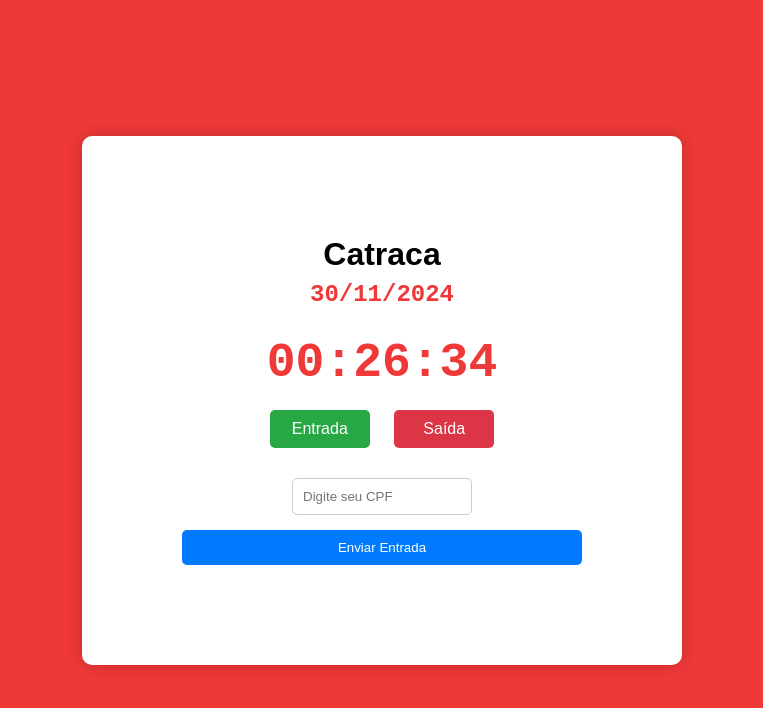
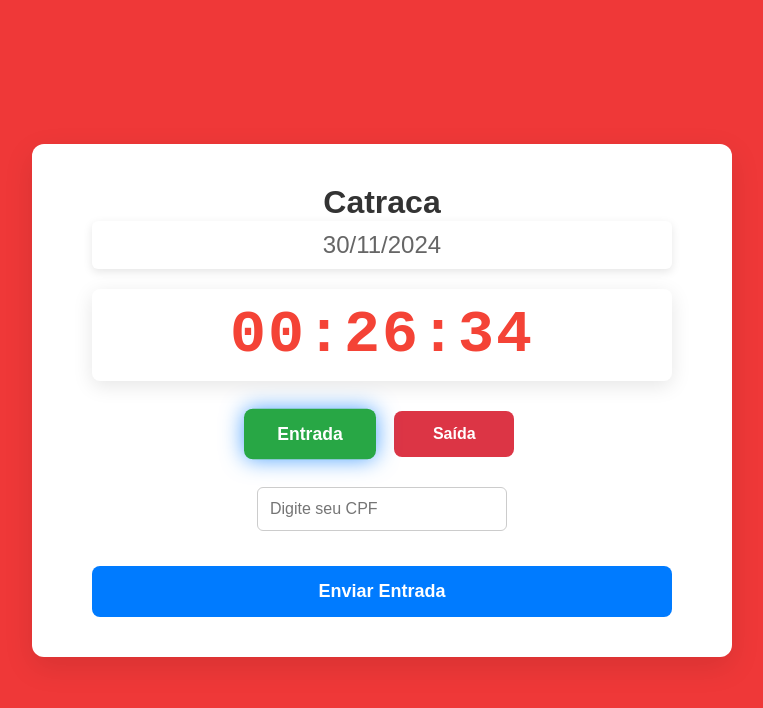
Before and after one commit to devMarcos12/ProjetoIntegrador_2, a plain HTML site: page catraca/index.html in a window 1280 px wide. Both pictures are taken after a click on the button "Entrada". Shown: the whole page, without its empty margins (258-1021 px from the left). Drawn offline with Linux system fonts and the light colour scheme.

Commit message:
Fix: Improved the catraca design

```diff
--- a/catraca/css/style.css
+++ b/catraca/css/style.css
@@ -8,62 +8,83 @@ body {
     display: flex;
     align-items: center;
     justify-content: center;
-    height: 100vh;
-    background-color: rgb(239, 56, 56);;
-    font-family: Arial, sans-serif;
+    min-height: 100vh;
+    background-color: rgb(239, 56, 56); /* Fundo vermelho original */
+    font-family: 'Poppins', Arial, sans-serif;
+    color: #333;
 }
 
 .interface {
     background-color: #fff;
-    padding: 100px;
-    width: 600px;
+    padding: 40px 60px;
+    width: 100%;
+    max-width: 700px; /* Limita a largura para dispositivos grandes */
     text-align: center;
-    border-radius: 10px;
-    box-shadow: 0 0 15px rgba(0, 0, 0, 0.2);
+    border-radius: 12px; /* Bordas mais arredondadas */
+    box-shadow: 0 10px 30px rgba(0, 0, 0, 0.1); /* Sombra suave para dar profundidade */
+    transition: all 0.3s ease;
 }
 
 h2 {
-    font-size: 40px;
-
+    font-size: 38px;
+    font-weight: 700;
+    color: #1a1a1a;
+    margin-bottom: 20px;
 }
 
-/* Relógio digital */
 .relogio {
-    font-size: 48px;
+    font-size: 60px;
     font-weight: bold;
-    color: rgb(239, 56, 56);;
+    color: #f44336; /* Cor vibrante para chamar atenção */
     font-family: 'Courier New', Courier, monospace;
-    padding: 10px 20px;
-    border-radius: 5px;
-    display: inline-block;
+    padding: 12px 25px;
+    background-color: #fff; /* Fundo branco com bordas arredondadas */
+    border-radius: 8px;
+    box-shadow: 0 5px 20px rgba(0, 0, 0, 0.1);
+    margin: 20px 0;
+    letter-spacing: 2px; /* Espaçamento entre letras */
 }
 
 .data {
     font-size: 24px;
-    font-weight: bold;
-    color: rgb(239, 56, 56);;
-    font-family: 'Courier New', Courier, monospace;
-    padding: 8px 16px;
-    border-radius: 5px;
-    margin-bottom: 10px;
+    font-weight: 500;
+    color: #666;
+    font-family: 'Poppins', Arial, sans-serif;
+    padding: 10px 20px;
+    border-radius: 6px;
+    background-color: #fff;
+    box-shadow: 0 3px 10px rgba(0, 0, 0, 0.1);
+    margin-bottom: 15px;
 }
 
-/* botoes */
+/* Estilos para os botões */
 .botoes button {
-    width: 100px;
-    padding: 10px;
+    width: 120px;
+    padding: 14px 20px;
     margin: 10px;
     border: none;
-    border-radius: 5px;
+    border-radius: 8px;
     cursor: pointer;
     font-size: 16px;
+    font-weight: 600;
     color: #fff;
-    transition: background-color 0.3s;
-    button:active {
-        background-color: #808080; /* Cinza */
-    }
+    background-color: #007bff; /* Azul padrão */
+    transition: all 0.3s ease;
 }
 
+/* Efeito de hover nos botões */
+.botoes button:hover {
+    background-color: #0056b3;
+    transform: translateY(-4px);
+}
+
+/* Efeito de clique nos botões */
+.botoes button:active {
+    background-color: #004085;
+    transform: translateY(2px);
+}
+
+/* Botões com cores específicas */
 #entrada {
     background-color: #28a745;
 }
@@ -72,32 +93,60 @@ h2 {
     background-color: #dc3545;
 }
 
-.botoes button.active {
-    background-color: #ffc107;
+/* Alteração de cor quando o botão é clikado */
+.botoes button.active-entrada {
+    background-color: #34b23f;
+    box-shadow: 0 0 20px rgba(0, 123, 255, 0.7);
+    transform: scale(1.1);
 }
 
-/* label do CPF */
+.botoes button.active-saida {
+    background-color: #f44336;
+    box-shadow: 0 0 20px rgba(255, 87, 34, 0.7);
+    transform: scale(1.1);
+}
+
+
 .cpf-form {
     display: none;
     margin-top: 20px;
 }
 
 .cpf-form input {
-    padding: 10px;
-    width: 180px;
+    padding: 12px;
+    width: 100%;
+    max-width: 250px;
     border: 1px solid #ccc;
-    border-radius: 5px;
-    margin-bottom: 10px;
+    border-radius: 6px;
+    font-size: 16px;
+    transition: border-color 0.3s ease;
+    margin-bottom: 20px;
 }
 
-/* Botões de Enviar */
+.cpf-form input:focus {
+    border-color: #007bff;
+    outline: none;
+}
+
+/* Botões de enviar com maior destaque */
 #enviar-entrada, #enviar-saida {
     width: 100%;
-    padding: 10px;
+    padding: 15px;
     color: #fff;
     border: none;
-    border-radius: 5px;
+    border-radius: 8px;
     cursor: pointer;
-    margin-top: 5px;
+    font-size: 18px;
+    font-weight: 600;
+    margin-top: 15px;
     background-color: #007bff;
+    transition: background-color 0.3s ease;
 }
+
+#enviar-entrada:hover, #enviar-saida:hover {
+    background-color: #0056b3;
+}
+
+#enviar-entrada:active, #enviar-saida:active {
+    background-color: #004085;
+}
--- a/catraca/js/script.js
+++ b/catraca/js/script.js
@@ -6,6 +6,21 @@ function CPFmodel(cpf) {
     cpf = cpf.replace(/(\d{3})(\d{1,2})$/, '$1-$2'); // Adiciona "-" antes dos últimos 2 dígitos
     return cpf;
 }
+
+// Seleciona os botões de entrada e saída
+const entradaButton = document.getElementById('entrada');
+const saidaButton = document.getElementById('saida');
+
+// Função para adicionar ou remover a classe 'active' nos botões
+entradaButton.addEventListener('click', () => {
+    entradaButton.classList.add('active-entrada');
+    saidaButton.classList.remove('active-saida');
+});
+
+saidaButton.addEventListener('click', () => {
+    saidaButton.classList.add('active-saida');
+    entradaButton.classList.remove('active-entrada');
+});
 
 // Formata o CPF em tempo real
 document.getElementById('cpf').addEventListener('input', (event) => {
```
